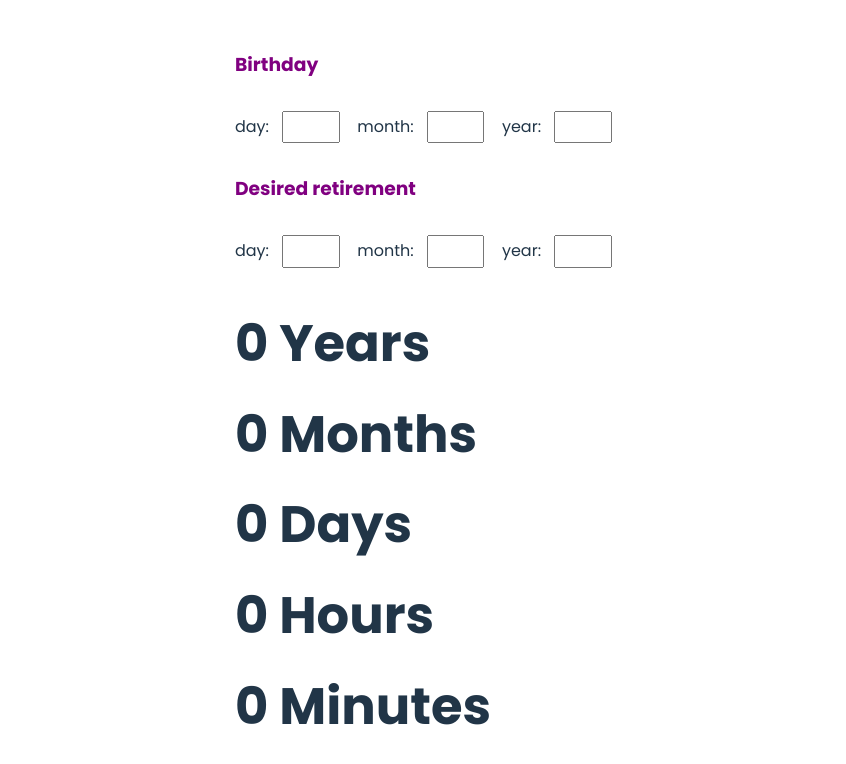
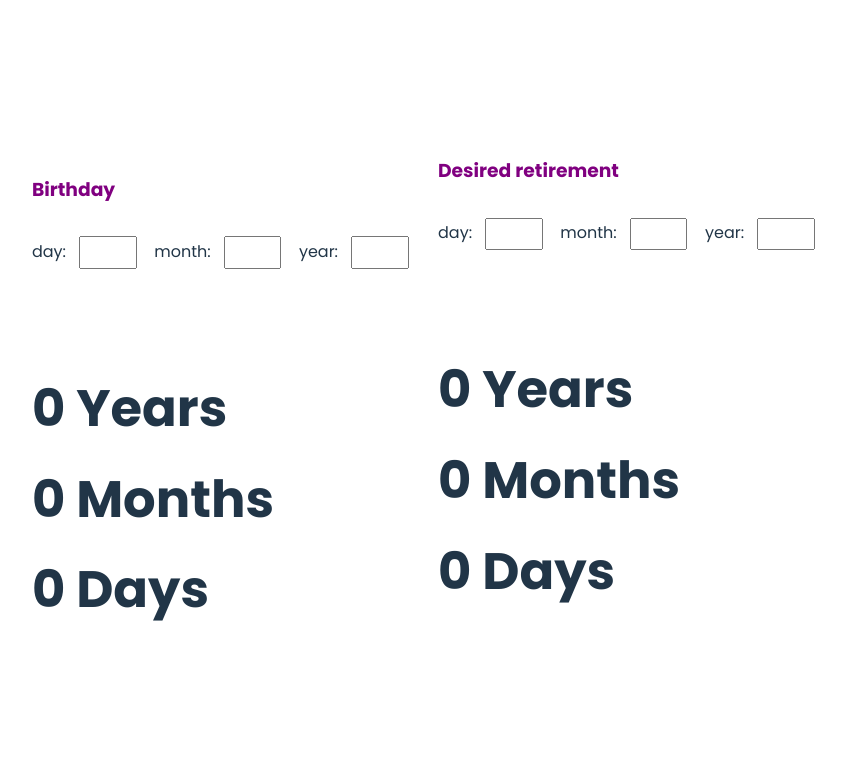
Before and after one commit to kristi-h/retireCalc, a React (Vite) app: page / in a window 1280 px wide. Shown: the top 764 px of the page, without its empty margins (210-1056 px from the left). Built offline with nearby package versions, Linux system fonts and the light colour scheme.

Commit message:
create separate divs for age and retirement

```diff
--- a/src/App.css
+++ b/src/App.css
@@ -18,6 +18,13 @@
   filter: drop-shadow(0 0 2em #61dafbaa);
 }
 
+/* app */
+.app{
+  columns: 2 auto;
+}
+
+/* form */
+
 .input-title{
   color: purple;
 }
@@ -28,6 +35,14 @@
   padding: .5em .5em;
 }
 
+/* display */
+.display-container{
+  /* columns: 2 auto; */
+  margin-top: 3em;
+  padding-top: 1em;
+}
+
+/* misc */
 
 @media (prefers-reduced-motion: no-preference) {
   a:nth-of-type(2) .logo {
--- a/src/App.jsx
+++ b/src/App.jsx
@@ -3,16 +3,31 @@ import './App.css'
 // import {icon-arrow} from "../public/icon-arrow"
 
 function App() {
-  const [timeLeft, setTimeLeft] = useState({
+  const [birthday, setBirthday] = useState({
+    year: 0,
+    month: 0,
+    day: 0,
+  })
+  const [age, setAge] = useState({
+    year: 0,
+    month: 0,
+    day: 0,
+  })
+  const [retirement, setRetirement] = useState({
+    year: 0,
+    month: 0,
+    day: 0,
+  })
+  const [retireCountdown, setRetireCountdown] = useState({
     years: 0,
     months: 0,
     days: 0,
-    hours: 0,
-    minutes: 0
   })
 
   return (
-    <>
+    <div className="app">
+
+      <div className="age-container">
         <div className="form-container">
           <form>
             <div className="birthday">
@@ -27,7 +42,22 @@ function App() {
                 <input type="text" className="input-dimensions" />
               </label>
             </div>
+          </form>
+        </div>
 
+        <div className="display-container poppins-bold">
+          <div className="display-age">
+            <h1>{age.year} Years</h1>
+            <h1>{age.month} Months</h1>
+            <h1>{age.day} Days</h1>
+          </div>
+        </div>
+      </div>
+
+     {/* <img src="icon-arrow" alt="divider" /> */}
+     <div className="retirement-container">
+      <div className="form-container">
+          <form>
             <div className="retirement-goal">
               <h3 className="input-title">Desired retirement</h3>
               <label>  day:
@@ -43,17 +73,15 @@ function App() {
           </form>
         </div>
 
-     {/* <img src="icon-arrow" alt="divider" /> */}
-
       <div className="display-container poppins-bold">
-        <h1>{timeLeft.years} Years</h1>
-        <h1>{timeLeft.months} Months</h1>
-        <h1>{timeLeft.days} Days</h1>
-        <h1>{timeLeft.hours} Hours</h1>
-        <h1>{timeLeft.minutes} Minutes</h1>
-
+          <div className="display-retirement-countdown">
+            <h1>{retireCountdown.years} Years</h1>
+            <h1>{retireCountdown.months} Months</h1>
+            <h1>{retireCountdown.days} Days</h1>
           </div>
-    </>
+        </div>
+      </div>
+    </div>
   )
 }
 
```
Lines whose indentation alone changed are shown as unchanged.
